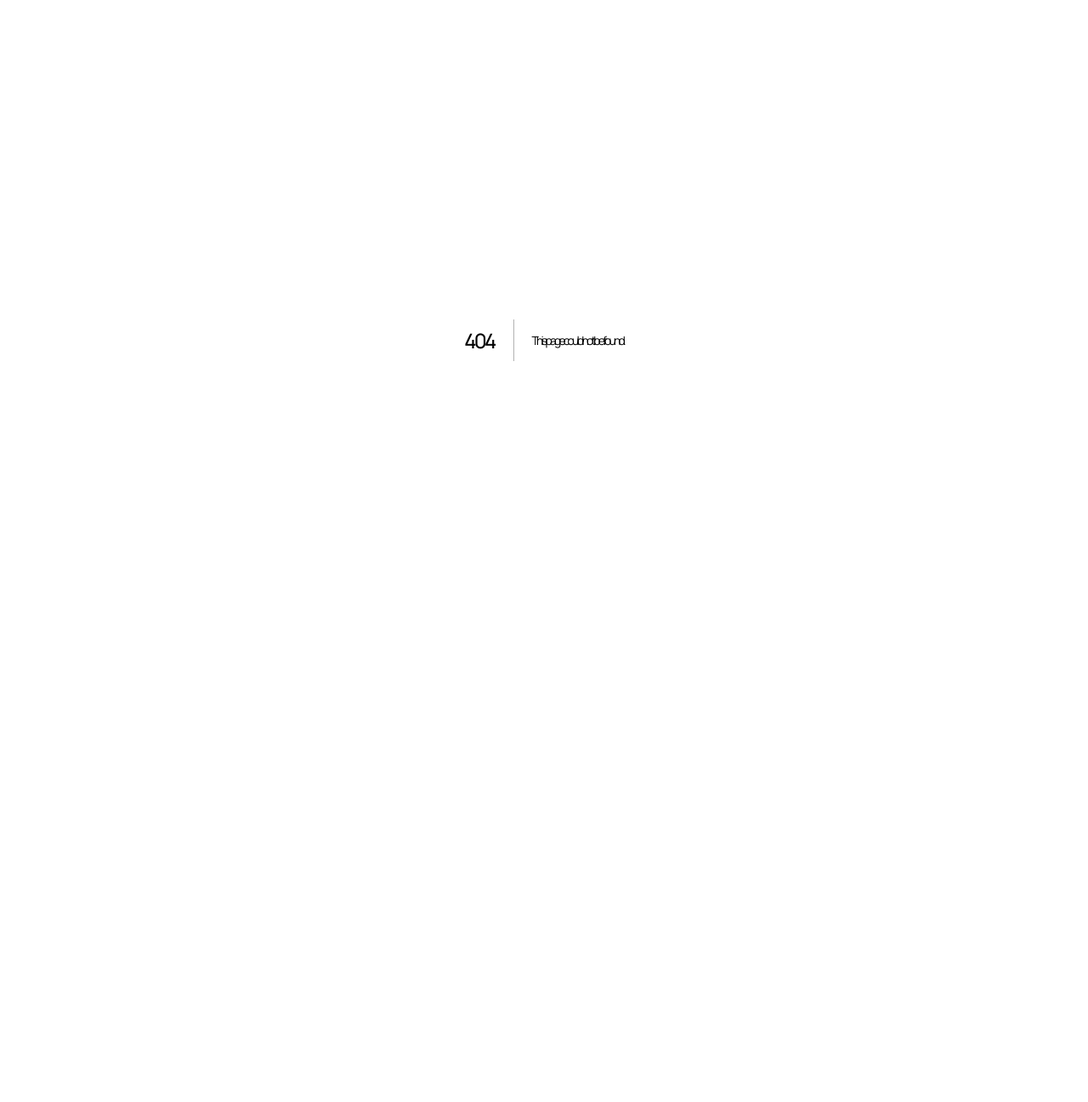
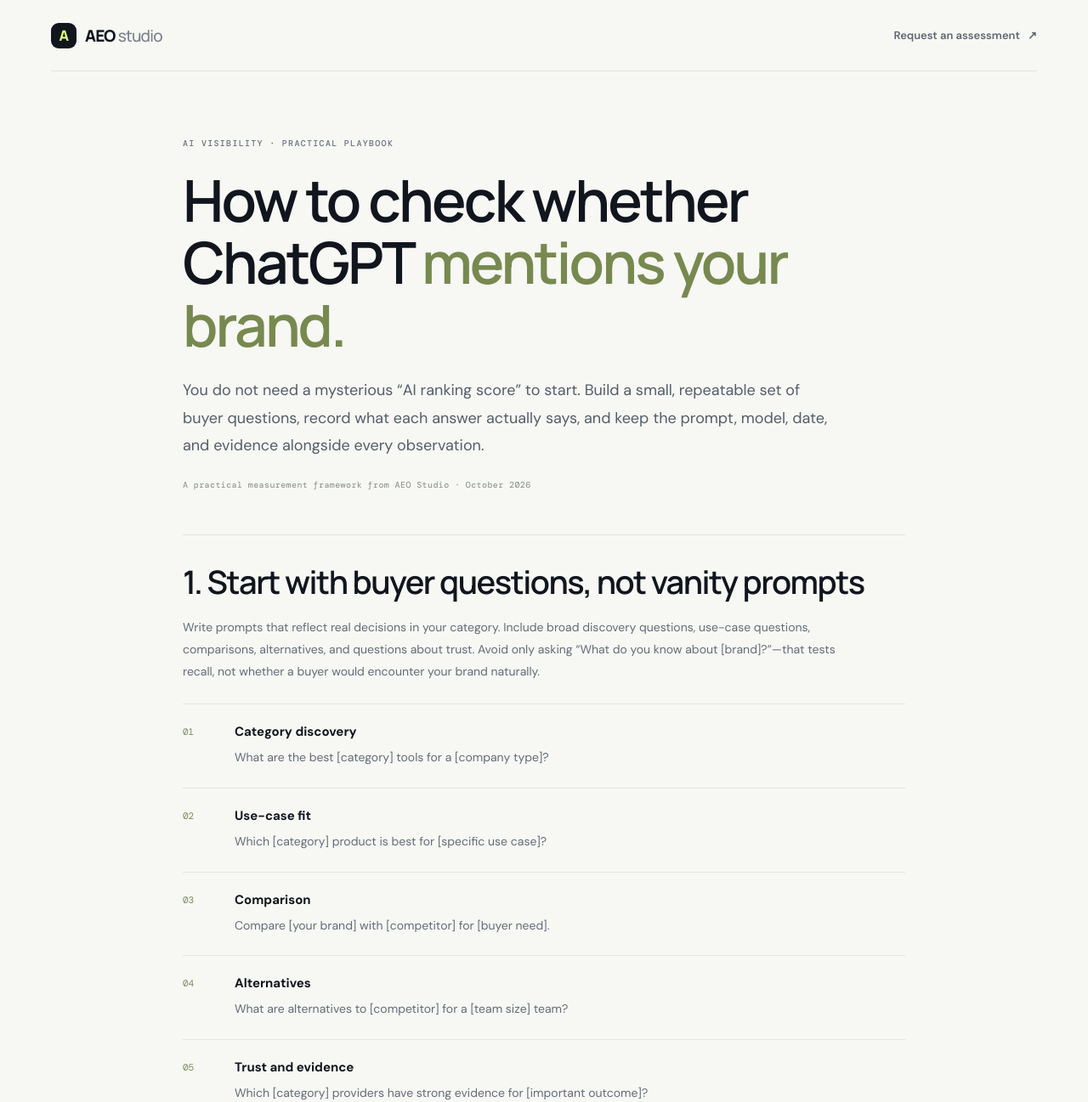
Before and after one commit to altairyash/chatgpt_playground, a Next.js app: page /chatgpt-visibility in a window 1280 px wide. Before the commit this address had no page. Shown: the top 1297 px of the page at 85% size. Before the commit the page ends 800 px from the top, so only its background shows below. Built offline with nearby package versions, Linux system fonts and the light colour scheme.

Commit message:
Add practical ChatGPT brand visibility playbook

```diff
--- /dev/null
+++ b/app/chatgpt-visibility/page.tsx
@@ -0,0 +1,88 @@
+import type { Metadata } from "next";
+import Link from "next/link";
+
+const prompts = [
+  { title: "Category discovery", example: "What are the best [category] tools for a [company type]?" },
+  { title: "Use-case fit", example: "Which [category] product is best for [specific use case]?" },
+  { title: "Comparison", example: "Compare [your brand] with [competitor] for [buyer need]." },
+  { title: "Alternatives", example: "What are alternatives to [competitor] for a [team size] team?" },
+  { title: "Trust and evidence", example: "Which [category] providers have strong evidence for [important outcome]?" },
+];
+
+export const metadata: Metadata = {
+  title: "How to Check Whether ChatGPT Mentions Your Brand | AEO Studio",
+  description: "A practical method to test brand mentions and citations in ChatGPT and other AI answer engines, record competitors, and turn observations into an AEO action plan.",
+  alternates: { canonical: "/chatgpt-visibility" },
+  openGraph: {
+    title: "How to Check Whether ChatGPT Mentions Your Brand",
+    description: "Build a repeatable AI visibility baseline with buyer prompts, citation records, competitor comparisons, and honest measurement.",
+    type: "article",
+  },
+};
+
+export default function ChatGPTVisibilityPage() {
+  return (
+    <main>
+      <nav className="nav shell">
+        <Link className="brand" href="/" aria-label="AEO Studio home"><span className="brand-mark">A</span><span>AEO<span className="brand-light"> studio</span></span></Link>
+        <Link className="nav-link" href="/#assessment">Request an assessment <span aria-hidden="true">↗</span></Link>
+      </nav>
+      <article className="shell guide-article">
+        <div className="eyebrow">AI VISIBILITY · PRACTICAL PLAYBOOK</div>
+        <h1>How to check whether ChatGPT <em>mentions your brand.</em></h1>
+        <p className="guide-lede">You do not need a mysterious “AI ranking score” to start. Build a small, repeatable set of buyer questions, record what each answer actually says, and keep the prompt, model, date, and evidence alongside every observation.</p>
+        <p className="guide-updated">A practical measurement framework from AEO Studio · October 2026</p>
+
+        <section className="guide-section">
+          <h2>1. Start with buyer questions, not vanity prompts</h2>
+          <p>Write prompts that reflect real decisions in your category. Include broad discovery questions, use-case questions, comparisons, alternatives, and questions about trust. Avoid only asking “What do you know about [brand]?”—that tests recall, not whether a buyer would encounter your brand naturally.</p>
+          <div className="guide-checklist">
+            {prompts.map((item, index) => (
+              <div className="guide-check" key={item.title}>
+                <span className="guide-number">{String(index + 1).padStart(2, "0")}</span>
+                <div><h3>{item.title}</h3><p>{item.example}</p></div>
+              </div>
+            ))}
+          </div>
+        </section>
+
+        <section className="guide-section">
+          <h2>2. Record the answer and its evidence</h2>
+          <p>For each run, save the exact prompt, platform and model when known, date, market or locale, whether your brand appeared, whether the description was accurate, and any source URLs shown. Keep the original answer or a dated capture where permitted. Do not treat an unlinked brand mention as a citation.</p>
+          <p>Separate at least three outcomes: <strong>mention</strong> (the brand is named), <strong>citation</strong> (a source URL is provided), and <strong>recommendation fit</strong> (the answer connects the brand to the buyer's stated need). They are related but not interchangeable.</p>
+        </section>
+
+        <section className="guide-section">
+          <h2>3. Compare competitors fairly</h2>
+          <p>Use the same prompt set for your brand and competitors. Count observed appearances across the test set, note which URLs are cited, and classify the sources: your own site, independent editorial coverage, review platforms, directories, or other sources. Small prompt sets are directional evidence—not a universal market-share estimate.</p>
+          <p>Repeat the test on a consistent schedule. Answers can vary by account, region, prompt wording, retrieval availability, and model updates, so preserve the conditions and label any changes you cannot control.</p>
+        </section>
+
+        <section className="guide-section">
+          <h2>4. Turn findings into changes you can defend</h2>
+          <div className="guide-checklist">
+            <div className="guide-check"><span className="guide-number">A</span><div><h3>Fix factual gaps</h3><p>Make your product, audience, geography, differentiators, pricing model, and evidence clear and consistent across public pages.</p></div></div>
+            <div className="guide-check"><span className="guide-number">B</span><div><h3>Improve answer-ready pages</h3><p>Answer specific buyer questions directly, cite primary evidence, show dates where freshness matters, and make authorship and company identity clear.</p></div></div>
+            <div className="guide-check"><span className="guide-number">C</span><div><h3>Understand cited sources</h3><p>If independent pages repeatedly appear, study what they cover and pursue legitimate inclusion or corrections. Do not manufacture reviews or spam directories.</p></div></div>
+            <div className="guide-check"><span className="guide-number">D</span><div><h3>Re-test before claiming impact</h3><p>Run the same prompts again after changes. Report observed differences and limitations; do not attribute every change to a single edit without evidence.</p></div></div>
+          </div>
+        </section>
+
+        <section className="guide-section">
+          <h2>Can this be fully automated?</h2>
+          <p>Parts can be automated, but the measurement method matters. Approved model APIs can help run a repeatable prompt set; they are not necessarily identical to the consumer-facing ChatGPT search experience. Reliable tracking should state which product, endpoint, account type, and retrieval mode were actually tested. A technical website scanner alone cannot tell you whether ChatGPT recommends your brand.</p>
+          <p>For a useful business baseline, combine actual answer observations with technical checks, citation research, and—when access is available—qualified visits and lead data. Treat scores as internal tracking aids, not promises of ranking or revenue.</p>
+        </section>
+
+        <section className="guide-cta">
+          <div className="eyebrow">START WITH YOUR WEBSITE</div>
+          <h2>Find technical gaps before changing content.</h2>
+          <p>Run the free homepage check for metadata, crawlability signals, structured-data presence, and standard discovery files. It does not query AI engines or claim to measure brand mentions.</p>
+          <Link className="button button-primary" href="/#free-check">Run the free AEO check <span aria-hidden="true">↗</span></Link>
+          <p>Want help designing a repeatable prompt set and interpreting evidence? <Link href="/#assessment"><strong>Request an AEO baseline.</strong></Link></p>
+        </section>
+      </article>
+      <footer className="footer"><div className="shell footer-inner"><Link className="brand" href="/"><span className="brand-mark">A</span><span>AEO<span className="brand-light"> studio</span></span></Link><span>Useful evidence. Practical improvements. No ranking guarantees.</span><span>© {new Date().getFullYear()} AEO Studio</span></div></footer>
+    </main>
+  );
+}
```
